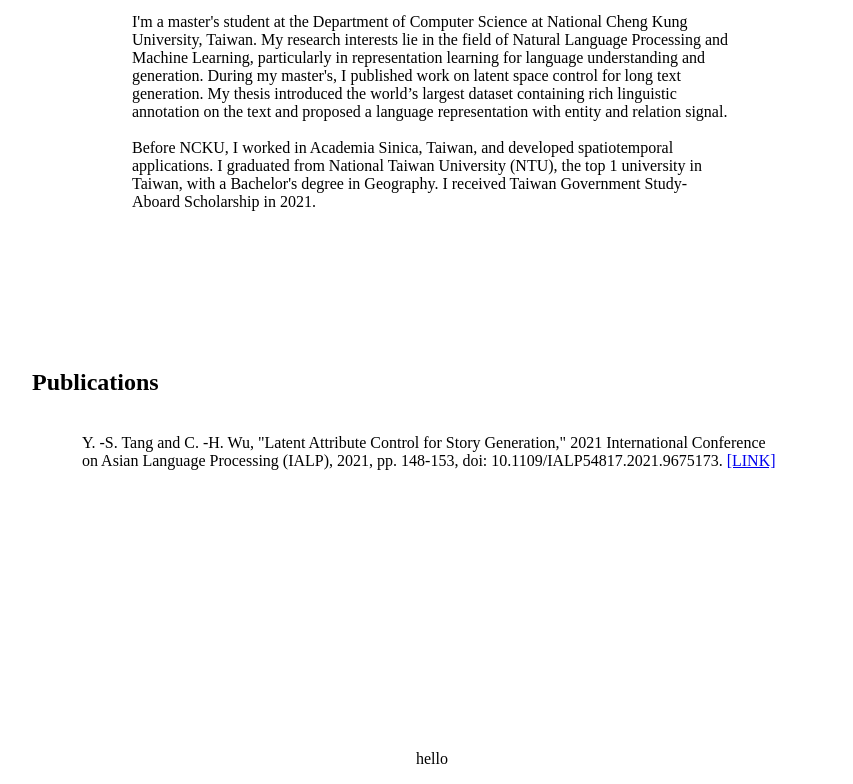
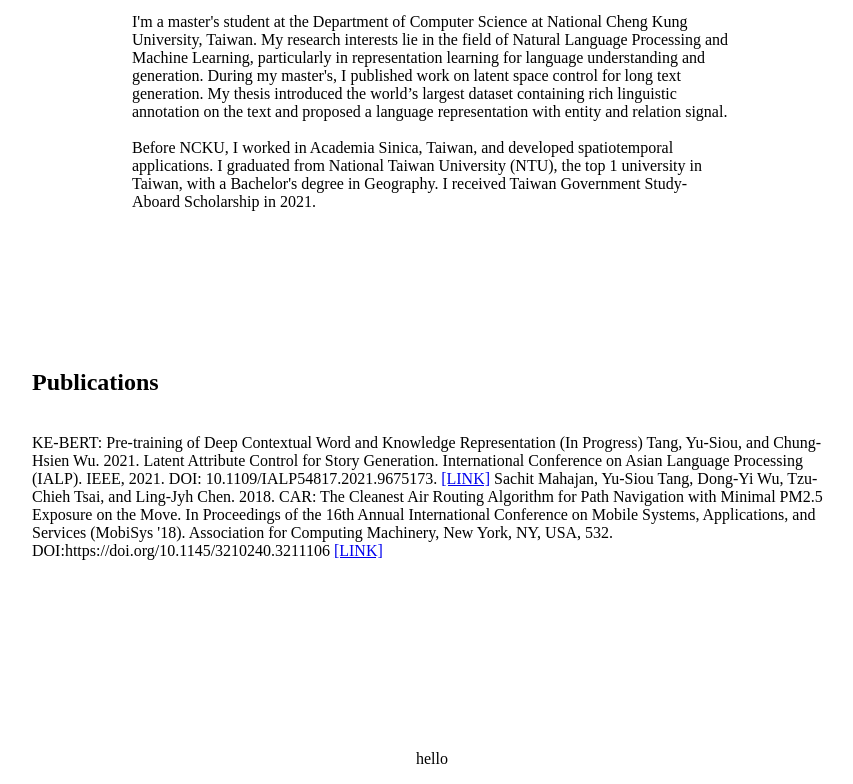
Before and after one commit to porousrocks/personalwebsite, a plain HTML site: page index.html in a window 1280 px wide. Shown: the part 79-863 px from the top of the page, without its empty margins (208-1061 px from the left). Drawn offline with Linux system fonts and the light colour scheme.

Commit message:
Update index.html

```diff
--- a/index.html
+++ b/index.html
@@ -25,10 +25,17 @@
                 <h2>Publications</h2>
                 <br>
             </div>
-            <div style="width:700px; height:300px; word-wrap:break-word;margin:0 auto;text-align:left;">
-                Y. -S. Tang and C. -H. Wu, "Latent Attribute Control for Story Generation," 2021 International Conference on Asian Language Processing (IALP), 2021, pp. 148-153, doi: 10.1109/IALP54817.2021.9675173.
+            <div style="width:800px; height:300px; word-wrap:break-word;margin:0 auto;text-align:left;">
+                KE-BERT: Pre-training of Deep Contextual Word and Knowledge Representation (In Progress)
 
+                Tang, Yu-Siou, and Chung-Hsien Wu. 2021. Latent Attribute Control for Story Generation. International Conference on Asian Language Processing (IALP). IEEE, 2021. DOI: 10.1109/IALP54817.2021.9675173.
                 <a href="https://ieeexplore.ieee.org/document/9675173"> [LINK]</a>
+
+                Sachit Mahajan, Yu-Siou Tang, Dong-Yi Wu, Tzu-Chieh Tsai, and Ling-Jyh Chen. 2018. CAR: The Cleanest Air Routing Algorithm for Path Navigation with Minimal PM2.5 Exposure on the Move. In Proceedings of the 16th Annual International Conference on Mobile Systems, Applications, and Services (MobiSys '18). Association for Computing Machinery, New York, NY, USA, 532. DOI:https://doi.org/10.1145/3210240.3211106
+                <a href="https://dl.acm.org/doi/10.1145/3210240.3211106"> [LINK]</a>
+
+
+
               </div>
             </h3>
 
```
